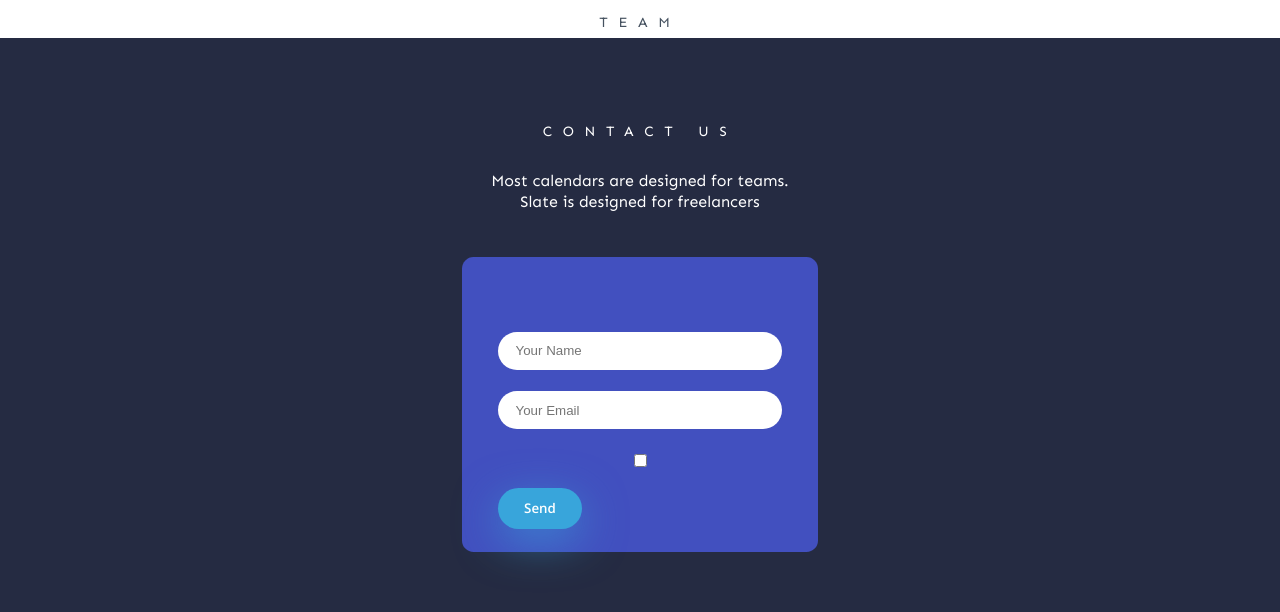
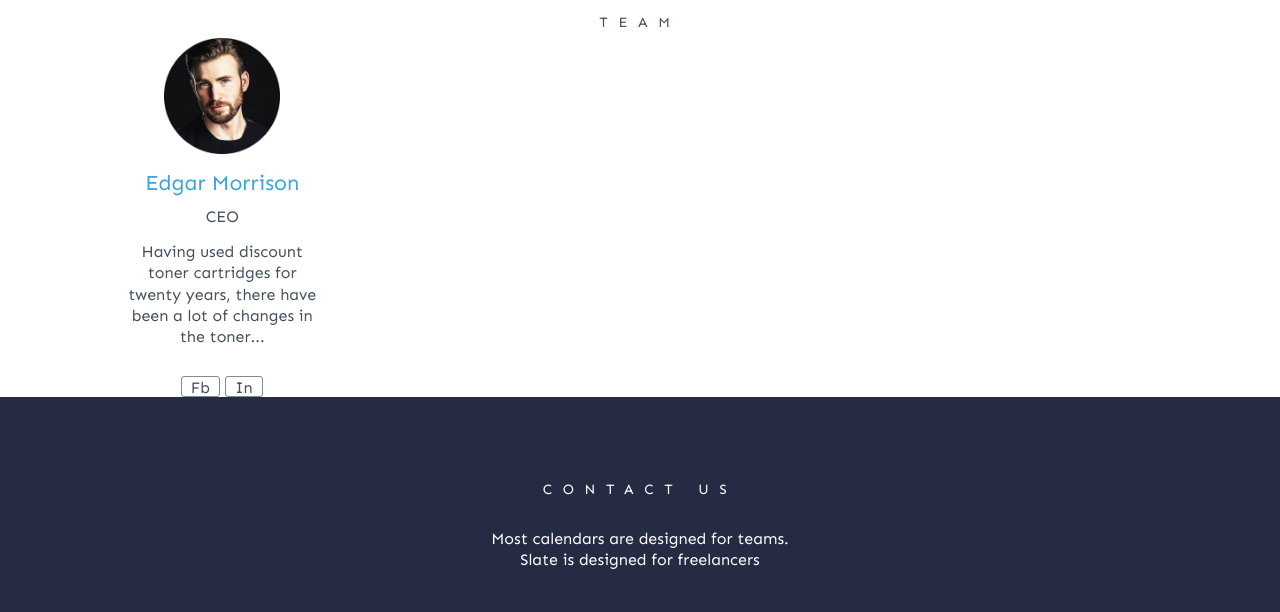
Before and after one commit to MrEyelet/eth, a plain HTML site: page index.html in a window 1280 px wide. Shown: the part 54-666 px from the top of the page. Drawn offline with nearby package versions, Linux system fonts and the light colour scheme; files whose address does not match are found by name.

Commit message:
person component

```diff
--- a/index.html
+++ b/index.html
@@ -28,6 +28,16 @@
       <section class="theme--light section section--team">
         <div class="section__wrapper">
           <h2>Team</h2>
+          <div class="person">
+            <div class="person__img"><img src="assets/avatars/edgar.jpg" alt="edgar" /></div>
+            <h3 class="person__name">Edgar Morrison</h3>
+            <p class="person__title">CEO</p>
+            <p class="person__desc">Having used discount toner cartridges for twenty years, there have been a lot of changes in the toner...</p>
+            <div class="person__socials">
+              <div class="person__socials-icon">Fb</div>
+              <div class="person__socials-icon">In</div>
+            </div>
+          </div>
         </div>
       </section>
       <section class="theme--dark section section--contact">
--- /dev/null
+++ b/sass/components/person.scss
@@ -0,0 +1,27 @@
+.person {
+  width: 22rem;
+  &__img {
+    width: 13rem;
+    height: 13rem;
+    margin: 0 auto 1.6rem;
+  }
+  &__name {
+    margin-bottom: 0.8rem;
+    color: $color-third;
+  }
+  &__desc {
+    margin-top: 1.6rem;
+  }
+  &__socials {
+    display: flex;
+    justify-content: center;
+    margin-top: 3.2rem;
+  }
+  &__socials-icon {
+    width: 4.3rem;
+    height: 2.3rem;
+    margin: 0 0.3rem;
+    border-radius: 3px;
+    border: 1px solid #7f8b98;
+  }
+}
--- a/sass/style.scss
+++ b/sass/style.scss
@@ -22,4 +22,5 @@
 @import "components/btn";
 @import "components/logo";
 @import "components/nav";
+@import "components/person";
 @import "components/form";
```
Also changed, not shown: assets/avatars/edgar.jpg (added), css/style.min.css.
